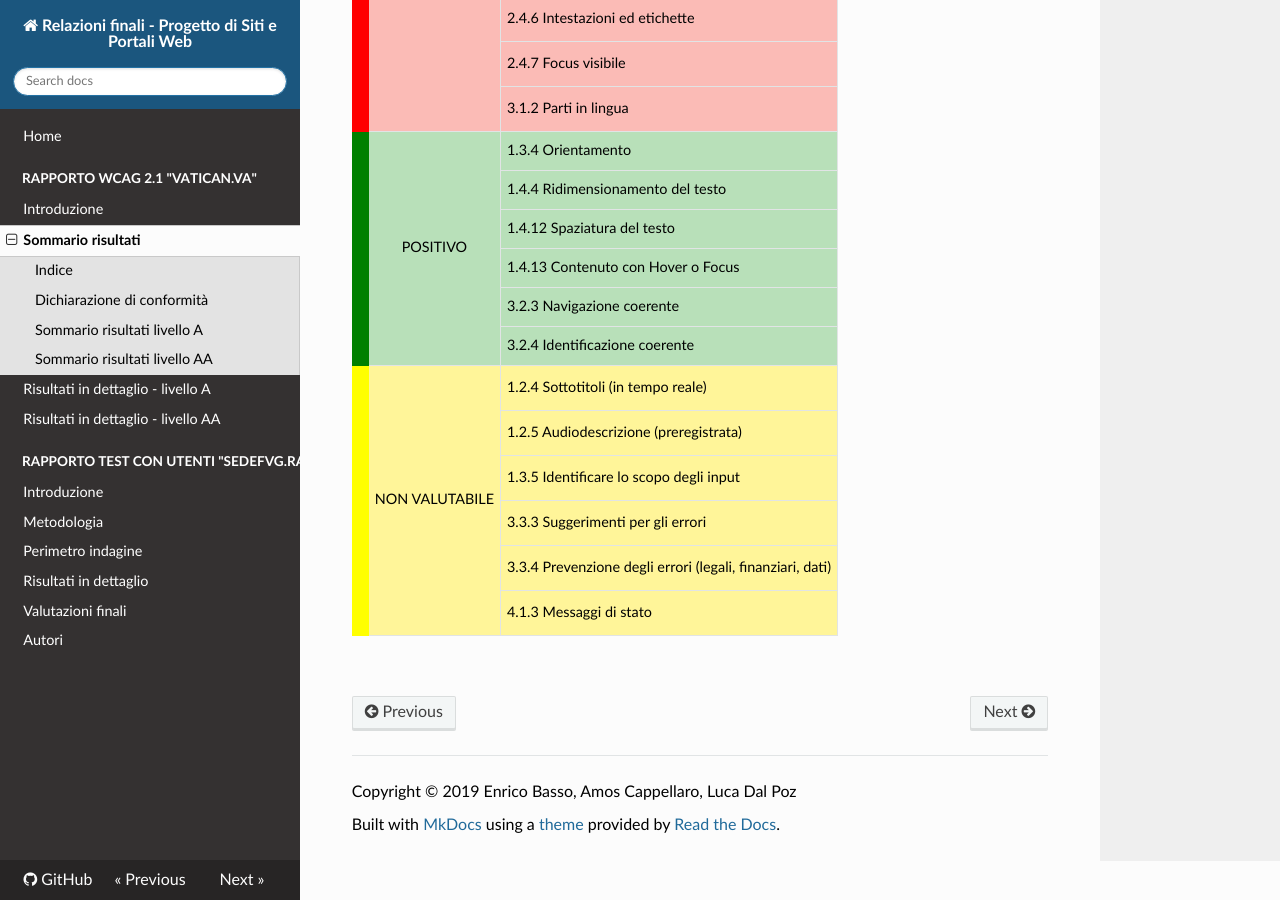
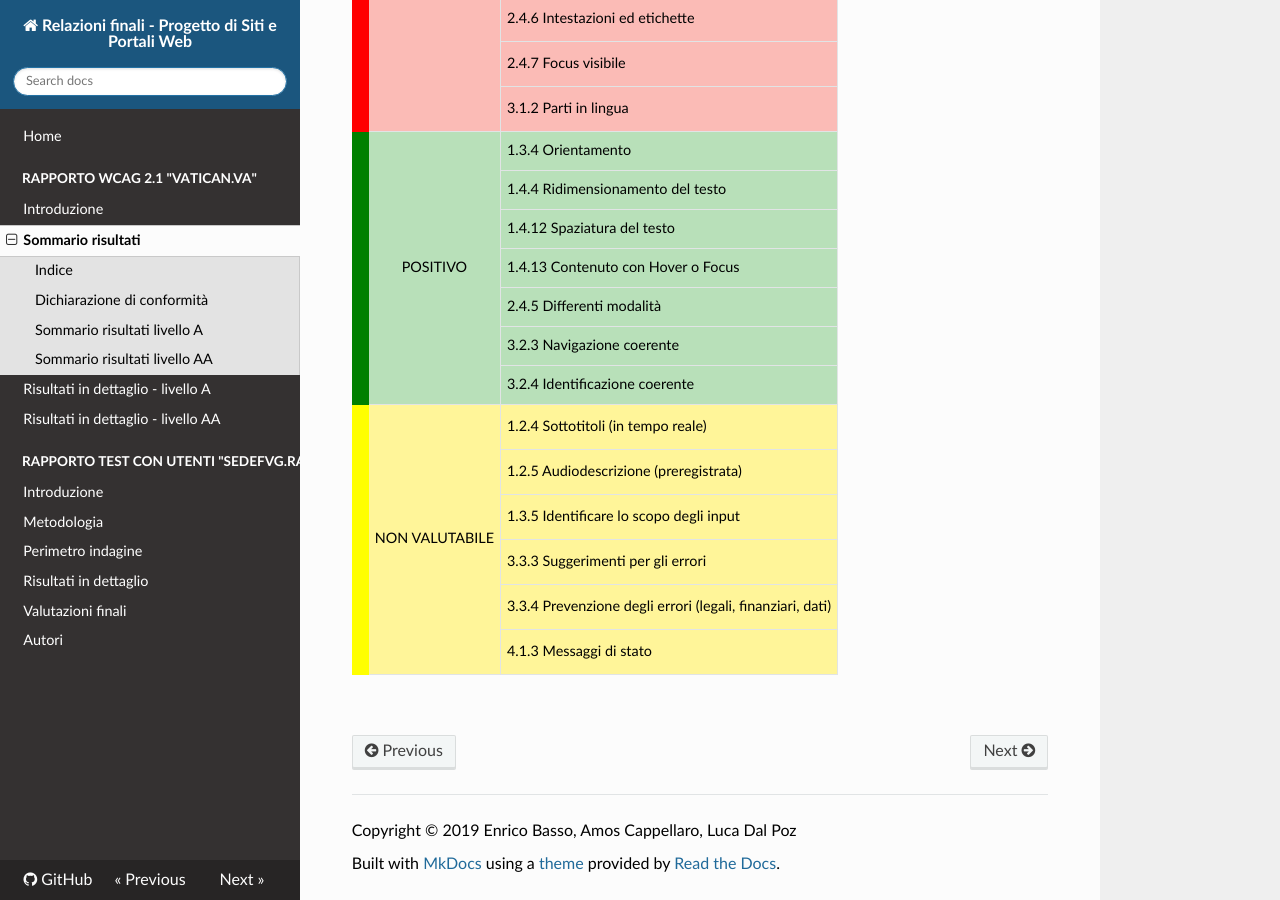
Before and after one commit to amosth/MA0175-Progetto-di-Siti-Web, an MkDocs documentation site: the page built from docs/wcag_vatican_sommario.md, in a window 1280 px wide and 900 px high, scrolled down 2487 px. Built offline with MkDocs 1.6.1, drawn with Linux system fonts in a browser that asks for light colours; nearby versions of some CDN libraries.

Commit message:
modific. sommario WCAG e dettaglio AA

```diff
--- a/docs/wcag_vatican_sommario.md
+++ b/docs/wcag_vatican_sommario.md
@@ -167,7 +167,7 @@ date: 2019-07-10
             <td>3.1.2 Parti in lingua</td>
         </tr>
         <tr class="success">
-            <td rowspan="6" class="result">POSITIVO</td>
+            <td rowspan="7" class="result">POSITIVO</td>
             <td>1.3.4 Orientamento</td>
         </tr>
         <tr class="success">
@@ -178,6 +178,9 @@ date: 2019-07-10
         </tr>
         <tr class="success">
             <td>1.4.13 Contenuto con Hover o Focus</td>
+        </tr>
+        <tr class="success">
+            <td>2.4.5 Differenti modalità</td>
         </tr>
         <tr class="success">
             <td>3.2.3 Navigazione coerente</td>
```
Also changed, not shown: docs/wcag_vatican_dettaglio_AA.md (+1 -1 lines).
